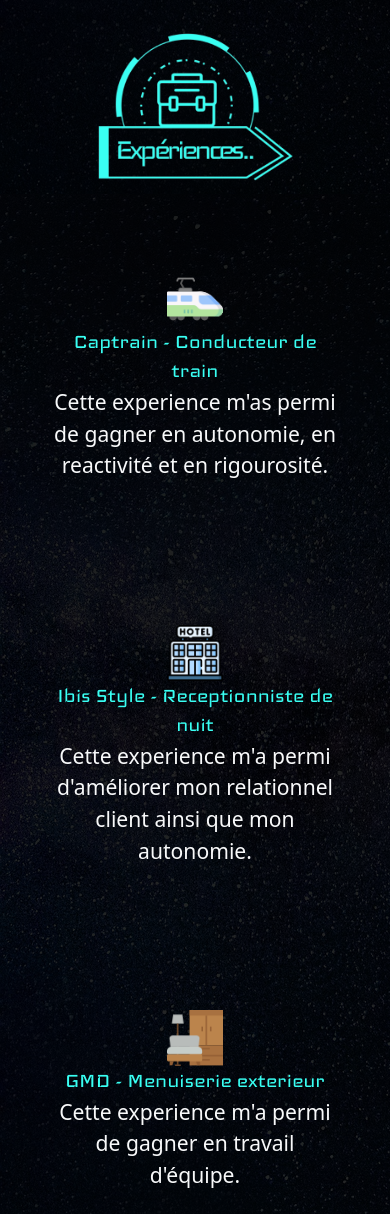
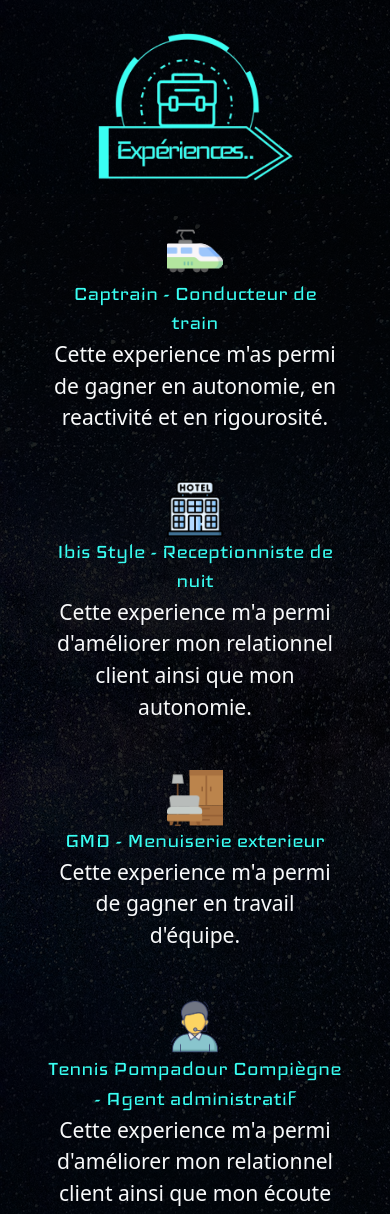
Before and after one commit to CedricSapin/CV-Numerique, a plain HTML site: page index.html in a window 390 px wide. Shown: the part 1219-2433 px from the top of the page. Drawn offline with nearby package versions, Linux system fonts and the light colour scheme.

Commit message:
recrtif du responsive

```diff
--- a/asset/css/style.css
+++ b/asset/css/style.css
@@ -175,6 +175,11 @@ main {
 }
 
 /* experience */
+.blackOpaque{
+    margin-top: 3rem;
+    padding-top: 3rem;
+    padding-bottom: 3rem ;
+}
 .imgSize2 {
     width: 6.6vh;
 }
@@ -275,7 +280,7 @@ section .container {
 
 /* PORTFOLIO */
 #happyCulture, #tatooManuk{
-    width: 70vw;
+    width: 80vw;
     height: 70vh;
 }
 
@@ -340,8 +345,13 @@ section .container {
     #divimgBtnPrincipal>img {
         height: 20%;
     }
+    .blackOpaque{
+        margin-top: 0;
+        padding-top: 0;
+        padding-bottom: 0;
+    }
+
 }
-
 @keyframes fadeout {
     from {
         opacity: 1;
--- a/index.html
+++ b/index.html
@@ -39,7 +39,7 @@
       </ul>
     </nav>
     <!-- présentation -->
-    <section class="sectionAll" id="CV">
+    <section class="elementMarginTop sectionAll" id="CV">
       <div id="pdp" class="sectionAll">
         <img id="pdpSize" src="asset/images/pdp.jpg" alt="ma photo de profil">
       </div>
@@ -54,11 +54,11 @@
       </article>
     </section>
     <!-- experiences -->
-    <section class="sectionAll" id="experiences">
+    <section class="sectionAll elementMarginTop" id="experiences">
       <div class="container reveal sectionAll">
         <img src="asset/images/experience2b.png" alt="icone experience" class="titreStyle">
         <div class="row row-cols-1 row-cols-md-2 g-4 mx-4 text-light ">
-          <div class="col mt-5 py-5 blackOpaque">
+          <div class="col mt-5 blackOpaque">
             <div class="card-body">
               <img src="./asset/images/train.png" class="card-img-top imgSize2" alt="Icone train">
               <h2 class="card-title ">Captrain - Conducteur de train</h2>
@@ -67,7 +67,7 @@
               </p>
             </div>
           </div>
-          <div class="col mt-5 py-5 blackOpaque">
+          <div class="col mt-5  blackOpaque">
             <div class="card-body">
               <img src="./asset/images/hotel.png" class="card-img-top imgSize2" alt="icone hotel">
               <h2 class="card-title ">Ibis Style - Receptionniste de nuit</h2>
@@ -77,14 +77,14 @@
               </p>
             </div>
           </div>
-          <div class="col mt-5 blackOpaque py-5">
+          <div class="col mt-5 blackOpaque">
             <div class="card-body">
               <img src="./asset/images/meuble.png" class="card-img-top imgSize2" alt="icone meuble">
               <h2 class="card-title">GMD - Menuiserie exterieur </h2>
               <p class="card-text defautTextSize">Cette experience m'a permi de gagner en travail d'équipe.</p>
             </div>
           </div>
-          <div class="col mt-5  blackOpaque py-5">
+          <div class="col mt-5  blackOpaque">
             <div class="card-body">
               <img src="./asset/images/secretaire.png" class="card-img-top imgSize2" alt="icone agent administratif">
               <h2 class="card-title">Tennis Pompadour Compiègne - Agent administratif</h2>
@@ -98,7 +98,7 @@
     </section>
     <!-- Compétences -->
     <section class="sectionAll" id="number1"> <br>
-      <div class="container reveal sectionAll">
+      <div class="container reveal sectionAll elementMarginTop">
 
         <img src="./asset/images/competence2b.png" class="titreStyle" alt="icone compétences">
         <section id="rotaDiv">
@@ -148,7 +148,7 @@
     </section>
     </section>
     <!-- Portfolio -->
-    <section class="sectionAll defautTextSize" id="number2"><br>
+    <section class="sectionAll defautTextSize elementMarginTop" id="number2"><br>
       <div class="container reveal sectionAll">
         <img src="asset/images/portfolio2b.png" alt="portfolio" class="titreStyle">
         <article id="para3">
@@ -167,7 +167,7 @@
       </div>
     </section>
     <!-- Contact -->
-    <section class="sectionAll" id="number3">
+    <section class="sectionAll elementMarginTop" id="number3">
       <div class="container reveal sectionAll">
         <img src="asset/images/informations2b.png" alt="icone information" class="titreStyle">
         <p id="para4" class="defautTextSize">
```
